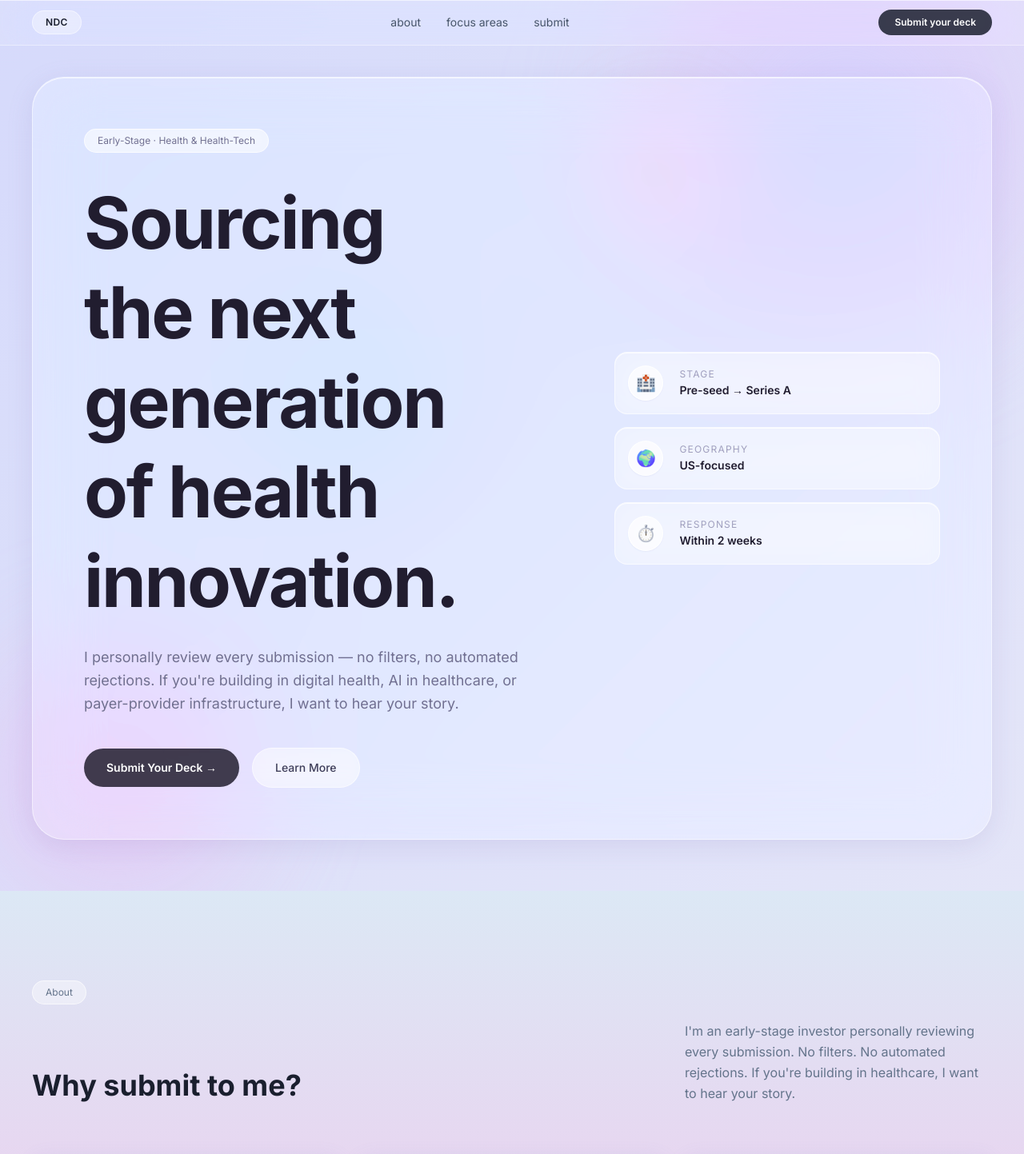
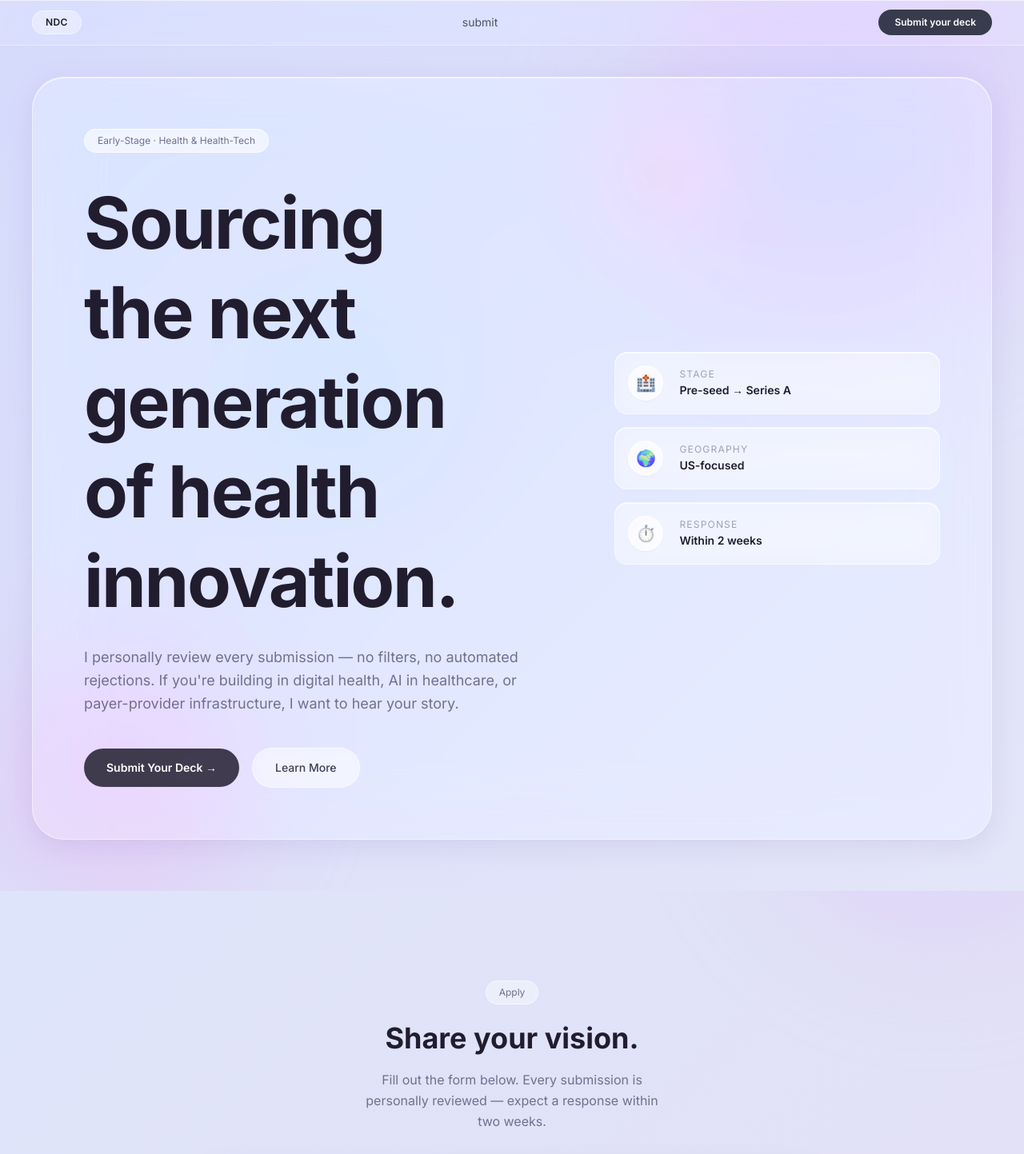
Before and after one commit to ndwumfuoh5-debug/sourcevc, a Next.js app: page / in a window 1280 px wide. Shown: the top 1443 px of the page at 80% size. Built offline with nearby package versions, Linux system fonts and the light colour scheme.

Commit message:
Chat changes

```diff
--- a/src/app/page.tsx
+++ b/src/app/page.tsx
@@ -2,7 +2,6 @@
 
 import { LandingNavbar } from "@/components/landing/LandingNavbar";
 import { HeroSection } from "@/components/landing/HeroSection";
-import { AboutSection } from "@/components/landing/AboutSection";
 import { SubmitSection } from "@/components/landing/SubmitSection";
 import { LandingFooter } from "@/components/landing/LandingFooter";
 
@@ -11,7 +10,6 @@ export default function HomePage() {
     <main>
       <LandingNavbar />
       <HeroSection />
-      <AboutSection />
       <SubmitSection />
       <LandingFooter />
     </main>
--- a/src/components/landing/LandingNavbar.tsx
+++ b/src/components/landing/LandingNavbar.tsx
@@ -47,8 +47,6 @@ export function LandingNavbar() {
         {/* Center: nav links */}
         <div className="hidden md:flex items-center gap-8">
           {[
-            { id: "about", label: "about" },
-            { id: "focus", label: "focus areas" },
             { id: "submit", label: "submit" },
           ].map(({ id, label }) => (
             <button
```
